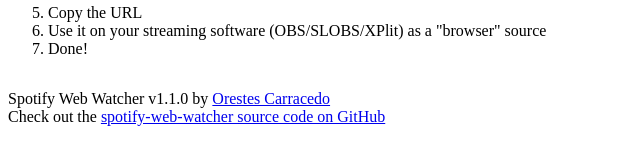
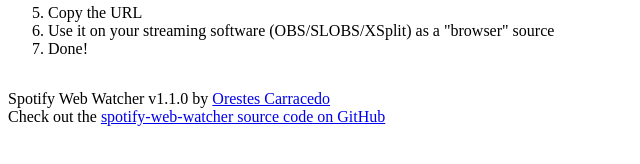
Before and after one commit to orestes/spotify-web-watcher, a website built with Parcel: page src/welcome.html in a window 1280 px wide. Shown: the part 300-464 px from the top of the page, 0-640 px from the left. Built offline with nearby package versions, Linux system fonts and the light colour scheme; some packages are replaced by stand-ins of ours.

Commit message:
chore: Fix typo

```diff
--- a/src/welcome.html
+++ b/src/welcome.html
@@ -46,7 +46,7 @@
         <li>The extension icon will turn green</li>
         <li>Click on the extension icon</li>
         <li>Copy the URL</li>
-        <li>Use it on your streaming software (OBS/SLOBS/XPlit) as a "browser" source</li>
+        <li>Use it on your streaming software (OBS/SLOBS/XSplit) as a "browser" source</li>
         <li>Done!</li>
     </ol>
 </main>
```
